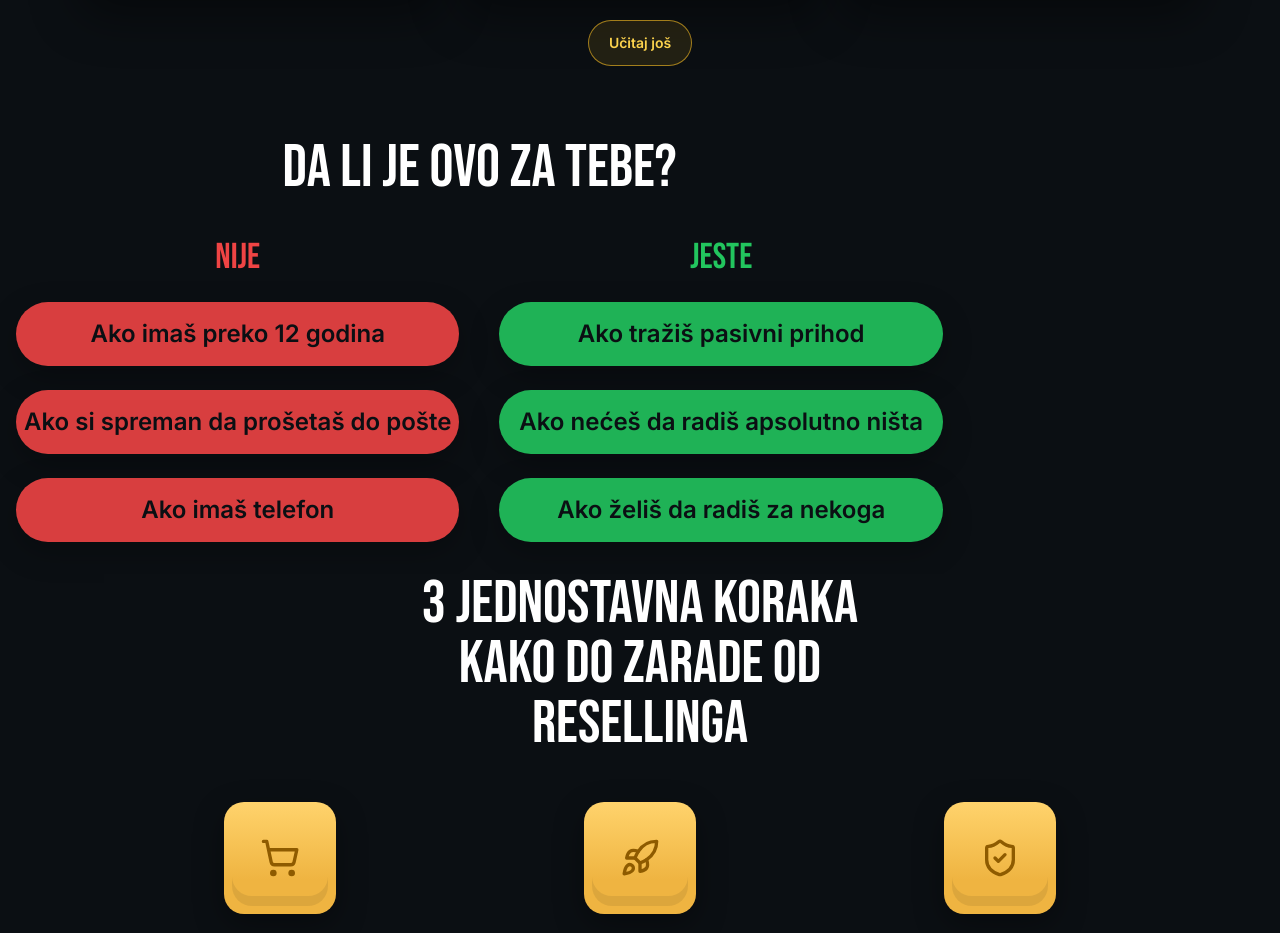
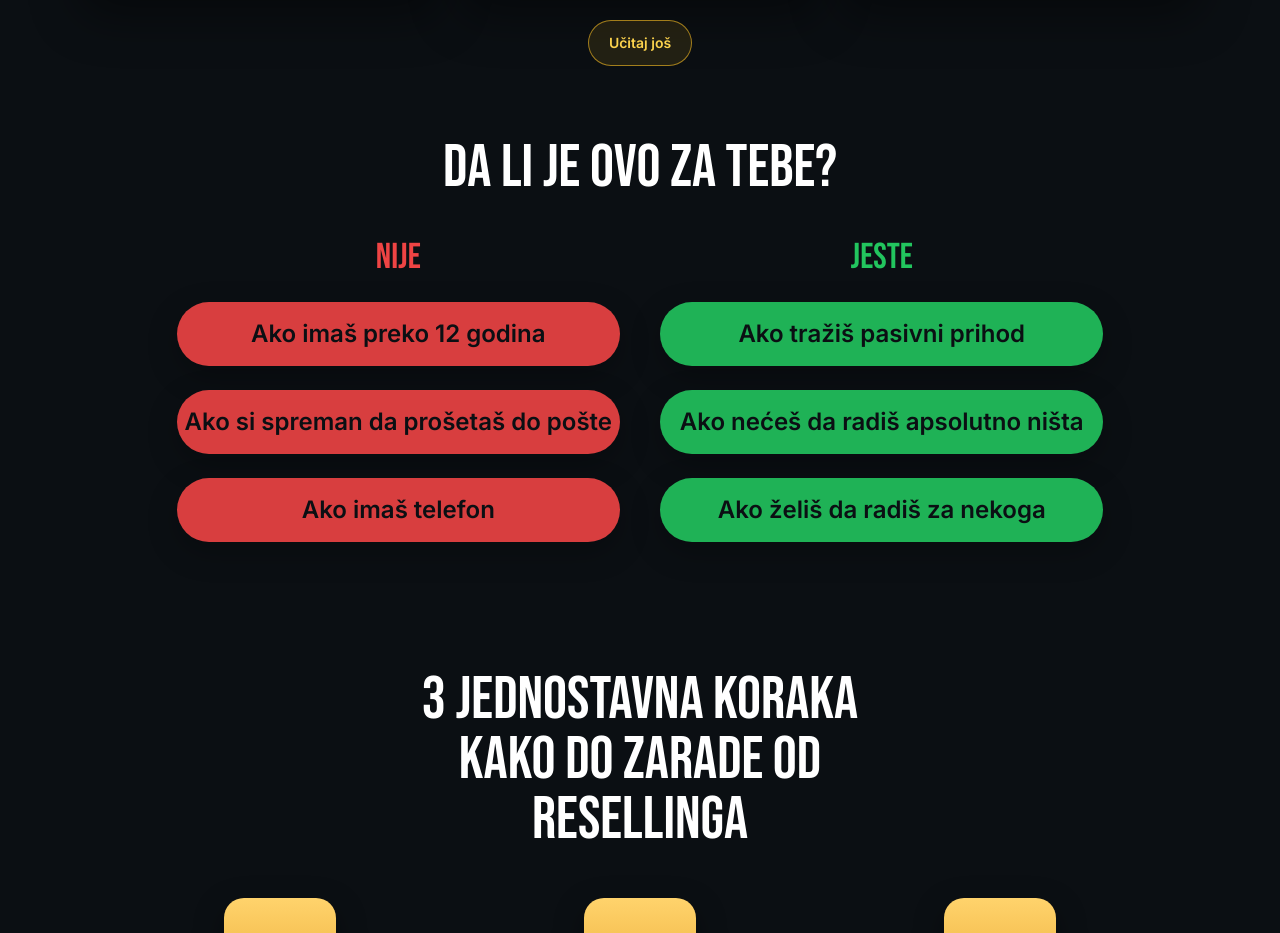
Before and after one commit to lukamacura/realreselling, a Next.js app: page / in a window 1280 px wide. Shown: the part 5080-6013 px from the top of the page. Built offline with nearby package versions, Linux system fonts and the light colour scheme; no server answers.

Commit message:
ispravka

```diff
--- a/components/ForYou.tsx
+++ b/components/ForYou.tsx
@@ -15,7 +15,7 @@ export default function ForYou() {
   ];
 
   return (
-    <section className="bg-brand-dark mx-automd:pb-24">
+    <section className="bg-brand-dark mx-auto md:pb-24">
       <div className="container mx-auto max-w-[1100px] px-4">
         {/* Naslov */}
         <h2 className="mb-10 text-center font-display text-4xl leading-[1.1] text-white md:text-6xl">
```
